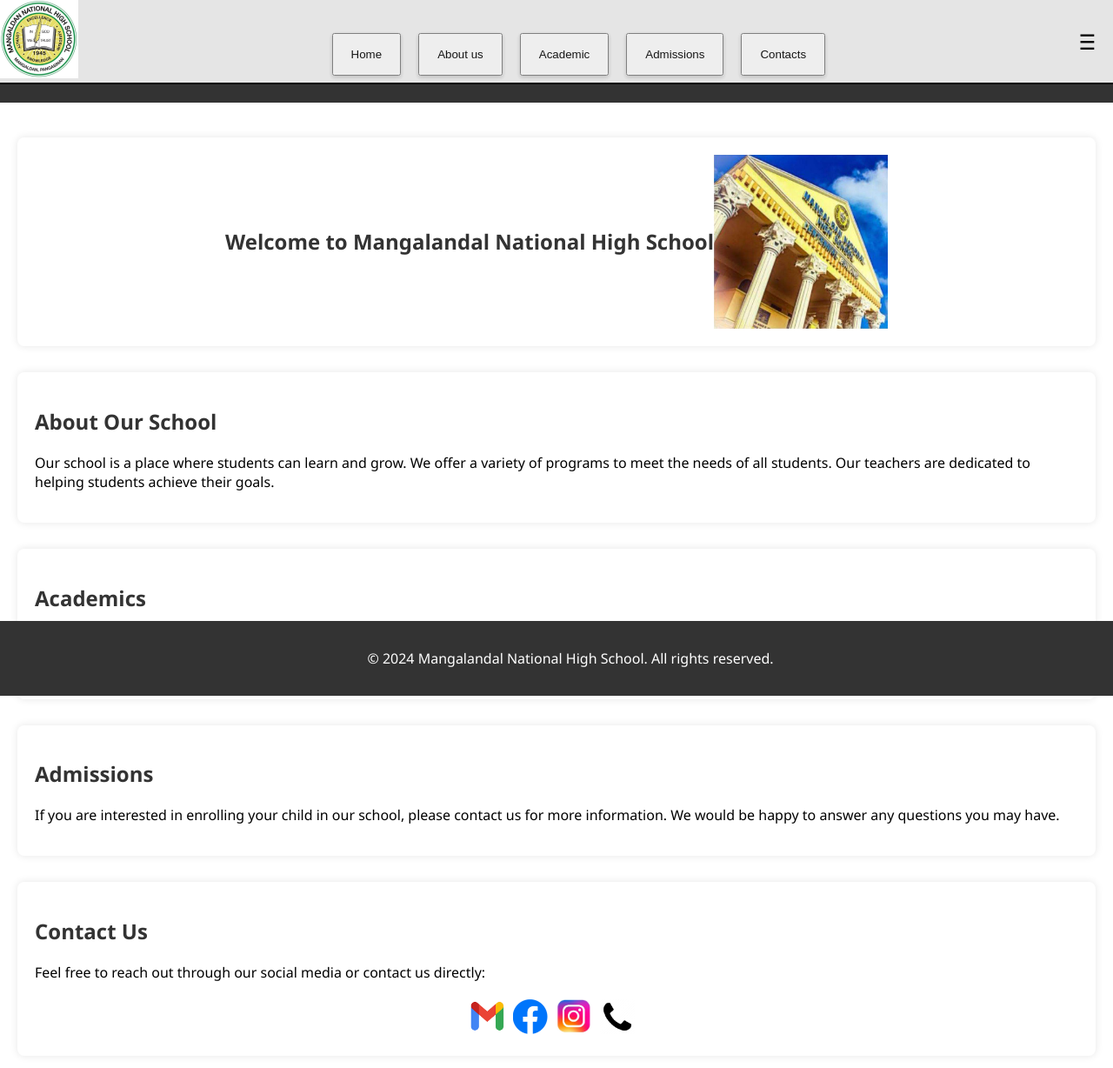
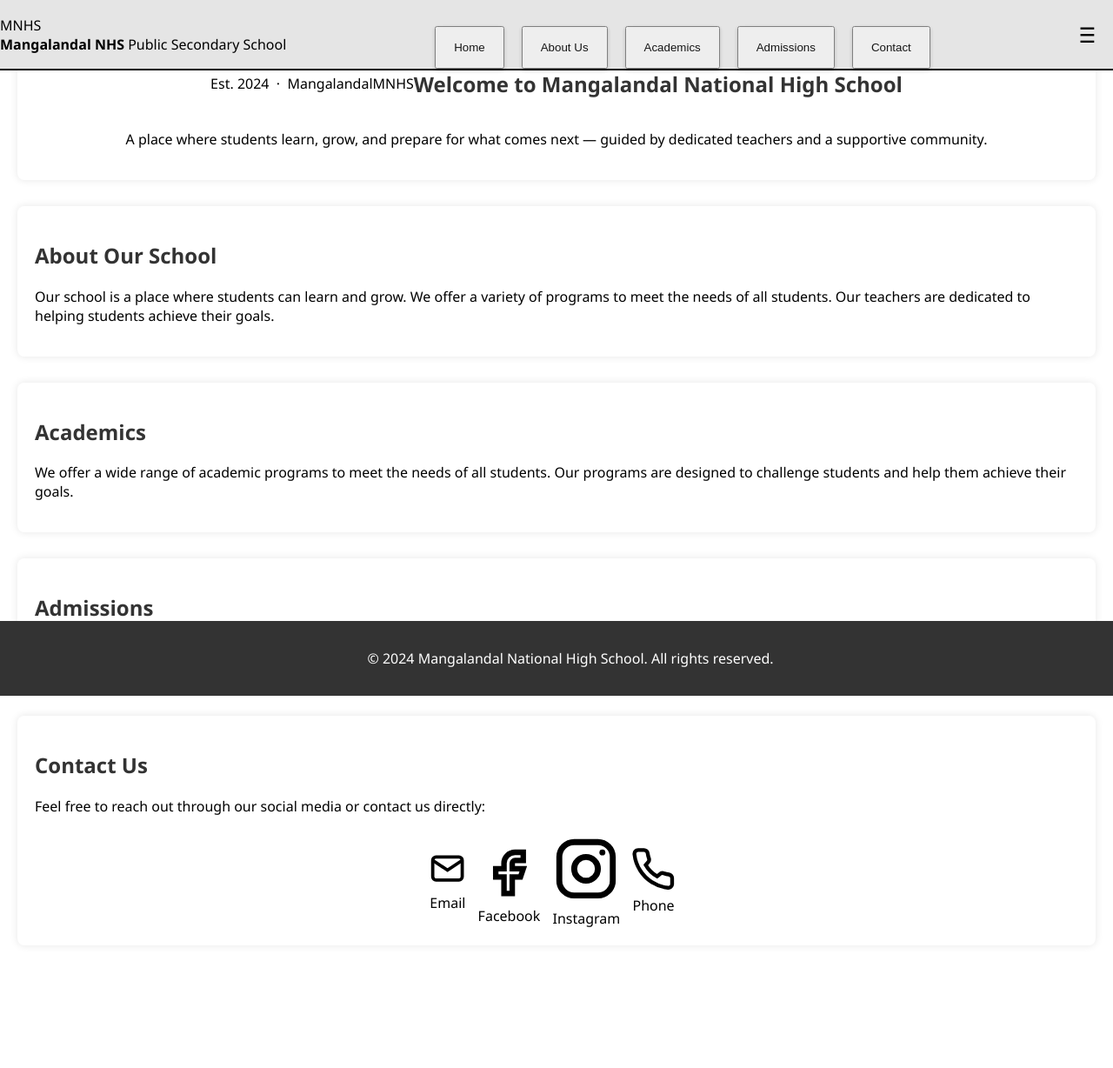
Before and after one commit to Warren2308/Mnhs.github.io, a plain HTML site: page index.html in a window 1280 px wide. Shown: the whole page at 87% size. After the commit the page ends 1177 px from the top, so only its background shows below. Drawn offline with Linux system fonts and the light colour scheme.

Commit message:
Revise index.html for school website updates

```diff
--- a/index.html
+++ b/index.html
@@ -3,37 +3,40 @@
 <head>
 <meta charset="UTF-8">
 <meta name="viewport" content="width=device-width, initial-scale=1.0">
-    <link rel="stylesheet" href="styles.css">
-    <title>School Website</title>
+<title>Mangalandal National High School</title>
+<link rel="preconnect" href="https://fonts.googleapis.com">
+<link rel="preconnect" href="https://fonts.gstatic.com" crossorigin>
+<link href="https://fonts.googleapis.com/css2?family=Playfair+Display:wght@600;700;800&family=Inter:wght@400;500;600;700&display=swap" rel="stylesheet">
 <link rel="stylesheet" href="index.css">
-    <link rel="shortcut icon" type="image/x-icon" href="favicon.ico">
 </head>
 <body>
 
 <nav>
-  <div class="logo" ><img src="mnhs.jpeg" alt=""></div>
+  <div class="brand">
+    <div class="seal">MNHS</div>
+    <div class="brand-text">
+      <strong>Mangalandal NHS</strong>
+      <span>Public Secondary School</span>
+    </div>
+  </div>
+
   <input type="checkbox" id="nav-toggle" class="nav-toggle">
   <ul class="nav-menu">
-    <li><a href="#home"><button>Home</button></a></li>
-    <li><a href="#about"><button>About us</button></a></li>
-    <li><a href="#academic"><button>Academic</button></a></li>
-    <li><a href="#admissions"><button>Admissions</button></a></li>
-    <li><a href="#contact"><button>Contacts</button></a></li>
-
+    <li><a href="#home"><button type="button">Home</button></a></li>
+    <li><a href="#about"><button type="button">About Us</button></a></li>
+    <li><a href="#academic"><button type="button">Academics</button></a></li>
+    <li><a href="#admissions"><button type="button">Admissions</button></a></li>
+    <li><a href="#contact"><button type="button">Contact</button></a></li>
   </ul>
-  <label for="nav-toggle" class="nav-toggle-label">&#9776;</label>
+  <label for="nav-toggle" class="nav-toggle-label" aria-label="Toggle menu">&#9776;</label>
 </nav>
 
-
-<header>
-    <h1>School Name</h1>
-
-</header>
-
 <main>
-    <section class="home"  id="home">
-        <h2>Welcome to <span>Mangalandal National High School </span></h2>
-        <img src="welcome.jpeg" alt="">
+  <section class="home" id="home">
+    <span class="eyebrow">Est. 2024 &nbsp;&middot;&nbsp; Mangalandal</span>
+    <div class="hero-seal">MNHS</div>
+    <h2>Welcome to <span>Mangalandal National High School</span></h2>
+    <p>A place where students learn, grow, and prepare for what comes next &mdash; guided by dedicated teachers and a supportive community.</p>
   </section>
 
   <section class="about" id="about">
@@ -46,7 +49,7 @@
     <p>We offer a wide range of academic programs to meet the needs of all students. Our programs are designed to challenge students and help them achieve their goals.</p>
   </section>
 
-    <section  class="admissions" id="admissions">
+  <section class="admissions" id="admissions">
     <h2>Admissions</h2>
     <p>If you are interested in enrolling your child in our school, please contact us for more information. We would be happy to answer any questions you may have.</p>
   </section>
@@ -55,20 +58,24 @@
     <h2>Contact Us</h2>
     <p>Feel free to reach out through our social media or contact us directly:</p>
 
-    <!-- Add your social media icons, phone, and email here -->
     <div class="contact-info">
-      <a href="" title="">
-   <img src="gm.png" alt="Gmail" class="pic" title="">
+      <a href="mailto:info@mnhs.edu.ph" title="Email us">
+        <svg viewBox="0 0 24 24" fill="none" stroke="currentColor" stroke-width="2"><rect x="3" y="5" width="18" height="14" rx="2"/><path d="m3 7 9 6 9-6"/></svg>
+        Email
       </a>
-   <a href="" title="">
-   <img src="fb.png" alt="Facebook" class="pic" title="">
+      <a href="#" title="Visit our Facebook page">
+        <svg viewBox="0 0 24 24" fill="none" stroke="currentColor" stroke-width="2"><path d="M14 9h3V6h-3a4 4 0 0 0-4 4v2H7v3h3v6h3v-6h3l1-3h-4v-2a1 1 0 0 1 1-1Z"/></svg>
+        Facebook
       </a>
-     <a href="" title="">
-   <img src="ig.jpg" alt="Instagram" class="pic"></a>
-    <a href="" title="">
-   <img src="phone.png" alt="Instagram" class="pic"></a>
+      <a href="#" title="Visit our Instagram page">
+        <svg viewBox="0 0 24 24" fill="none" stroke="currentColor" stroke-width="2"><rect x="3" y="3" width="18" height="18" rx="5"/><circle cx="12" cy="12" r="4"/><circle cx="17.5" cy="6.5" r="1" fill="currentColor" stroke="none"/></svg>
+        Instagram
+      </a>
+      <a href="tel:+639000000000" title="Call the school">
+        <svg viewBox="0 0 24 24" fill="none" stroke="currentColor" stroke-width="2"><path d="M22 16.92v3a2 2 0 0 1-2.18 2 19.79 19.79 0 0 1-8.63-3.07 19.5 19.5 0 0 1-6-6 19.79 19.79 0 0 1-3.07-8.67A2 2 0 0 1 4.11 2h3a2 2 0 0 1 2 1.72c.12.9.33 1.79.63 2.65a2 2 0 0 1-.45 2.11L8.09 9.91a16 16 0 0 0 6 6l1.43-1.2a2 2 0 0 1 2.11-.45c.86.3 1.75.51 2.65.63A2 2 0 0 1 22 16.92Z"/></svg>
+        Phone
+      </a>
     </div>
-
   </section>
 </main>
 
```
Lines whose indentation alone changed are shown as unchanged.
